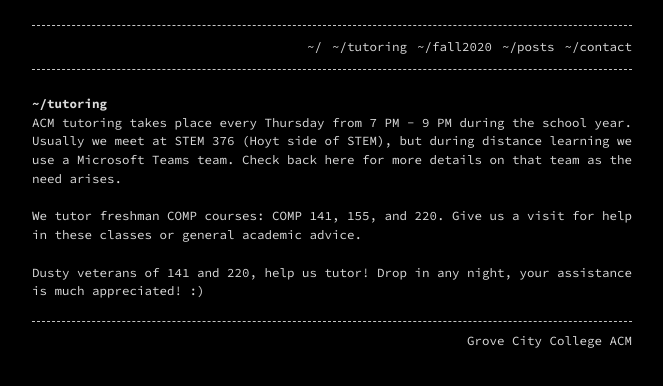
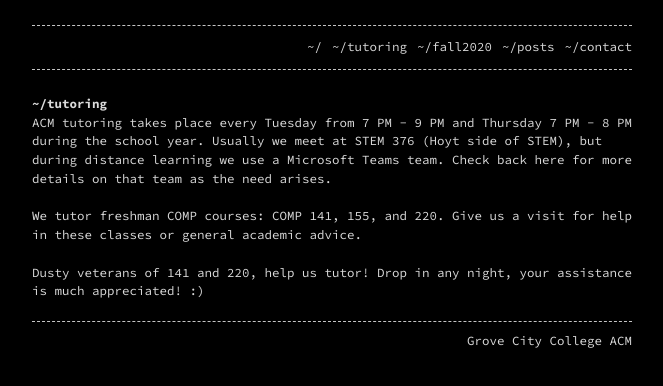
Before and after one commit to GroveCityACM/GroveCityACM.github.io, a plain HTML site: page tutoring/index.html in a window 1280 px wide. Shown: the whole page, without its empty margins (308-971 px from the left). Drawn offline with Linux system fonts and the light colour scheme.

Commit message:
update tutoring info

```diff
--- a/tutoring/index.html
+++ b/tutoring/index.html
@@ -24,7 +24,7 @@
 </header>
 <main>
       <h1 id="tutoring">~/tutoring</h1>
-<p>ACM tutoring takes place every Thursday from 7 PM - 9 PM during the school year. Usually we meet at STEM 376 (Hoyt side of STEM), but during distance learning we use a Microsoft Teams team. Check back here for more details on that team as the need arises. <br />
+<p>ACM tutoring takes place every Tuesday from 7 PM - 9 PM and Thursday 7 PM - 8 PM during the school year. Usually we meet at STEM 376 (Hoyt side of STEM), but during distance learning we use a Microsoft Teams team. Check back here for more details on that team as the need arises. <br />
 We tutor freshman COMP courses: COMP 141, 155, and 220. Give us a visit for help in these classes or general academic advice. <br />
 Dusty veterans of 141 and 220, help us tutor! Drop in any night, your assistance is much appreciated! :)</p>
 
```
